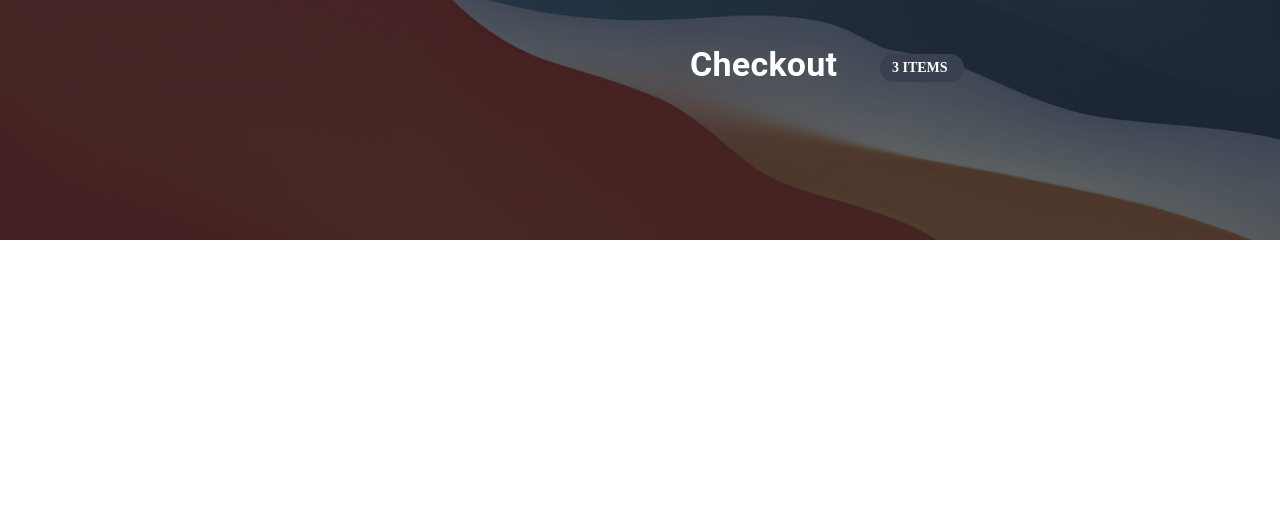
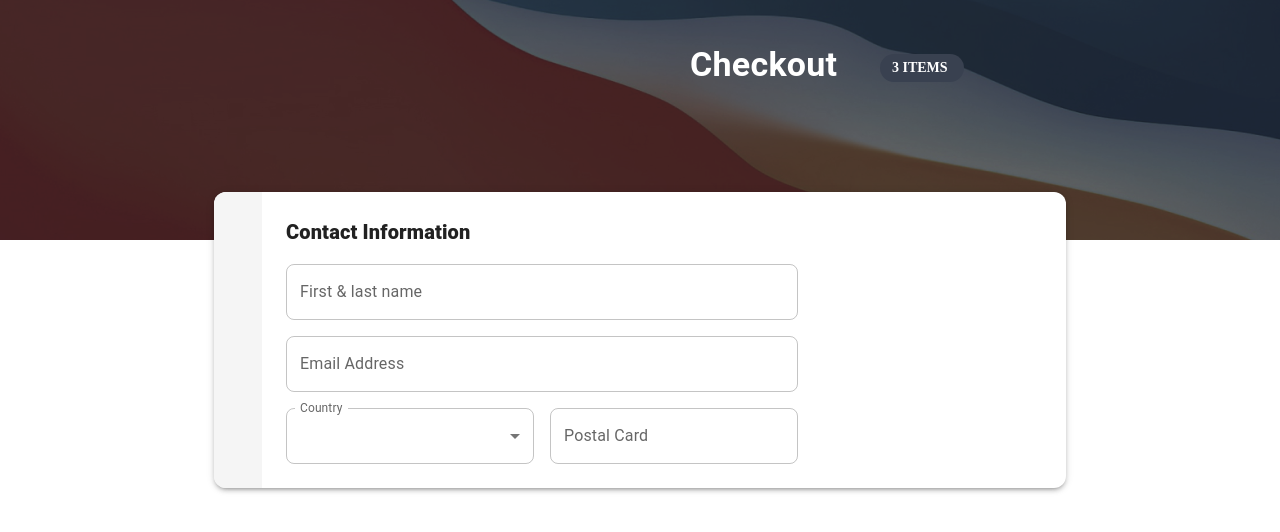
Before and after one commit to sulimanshams/shop-check-project, a React (Create React App) app: page / in a window 1280 px wide. Shown: the top 532 px of the page. Built offline with nearby package versions, Linux system fonts and the light colour scheme.

Commit message:
Contact Form First Part

```diff
--- a/src/App.js
+++ b/src/App.js
@@ -1,8 +1,12 @@
 import Header from "./Header";
+import CheckoutCard from "./CheckOutCard";
 
 function App() {
   return(
+    <>
     <Header />
+    <CheckoutCard />
+    </>
   )
 }
 
--- a/src/CheckOutCard.jsx
+++ b/src/CheckOutCard.jsx
@@ -1,5 +1,6 @@
 import React from "react";
 import { Box, Container, Grid, Paper } from "@mui/material";
+import ContactForm from "./ContactForm";
 
 export default function CheckoutCard() {
   return (
@@ -19,7 +20,7 @@ export default function CheckoutCard() {
             md={6}
             sx={{ bgcolor: "grey.100", p: { xs: 2, md: 3 } }}
           >
-            <CardList />
+            {/* <CardList /> */}
           </Grid>
           <Grid
             item
--- /dev/null
+++ b/src/ContactForm.jsx
@@ -0,0 +1,34 @@
+import React from "react";
+import {Box  , Typography , TextField , Stack , Select , MenuItem , InputLabel , FormControl, Button } from "@mui/material"
+
+
+
+export default function ContactForm(){
+     return (
+        <Box>
+            <Typography variant="h6" sx={{fontWeight:880, mb:2}}>Contact Information</Typography>
+            <Stack spacing={2}>
+                <TextField fullWidth label="First & last name " placeholder="Enter first & last name" InputProps={{sx:{borderRadius:2}}} />
+                <TextField fullWidth type="email" label="Email Address " placeholder="Enter Email Address" InputProps={{sx:{borderRadius:2}}} />
+
+
+
+                <Box sx={{display:"grid" , gridTemplateColumns: { xs: "1fr", sm: "1fr 1fr" } , gap:2}}>
+                    <FormControl fullWidth >
+                        <InputLabel>Country</InputLabel>
+                        <Select label="Country" defaultValue="Fenland" sx={{borderRadius:2}}>
+                                <MenuItem value="Finland">Finland</MenuItem>
+                                <MenuItem value="Afghanistan">Afghanistan</MenuItem>
+                                <MenuItem value="United Kingdom">United Kingdom</MenuItem>
+                                <MenuItem value="Iran">IR Iran</MenuItem>
+                                <MenuItem value="Russia">Russia</MenuItem>
+                        </Select>
+                    </FormControl>
+                           <TextField label="Postal Card" placeholder="00270" InputProps={{sx:{borderRadius:2}}} />
+
+
+                </Box>
+            </Stack>
+        </Box>
+     )
+}
```
